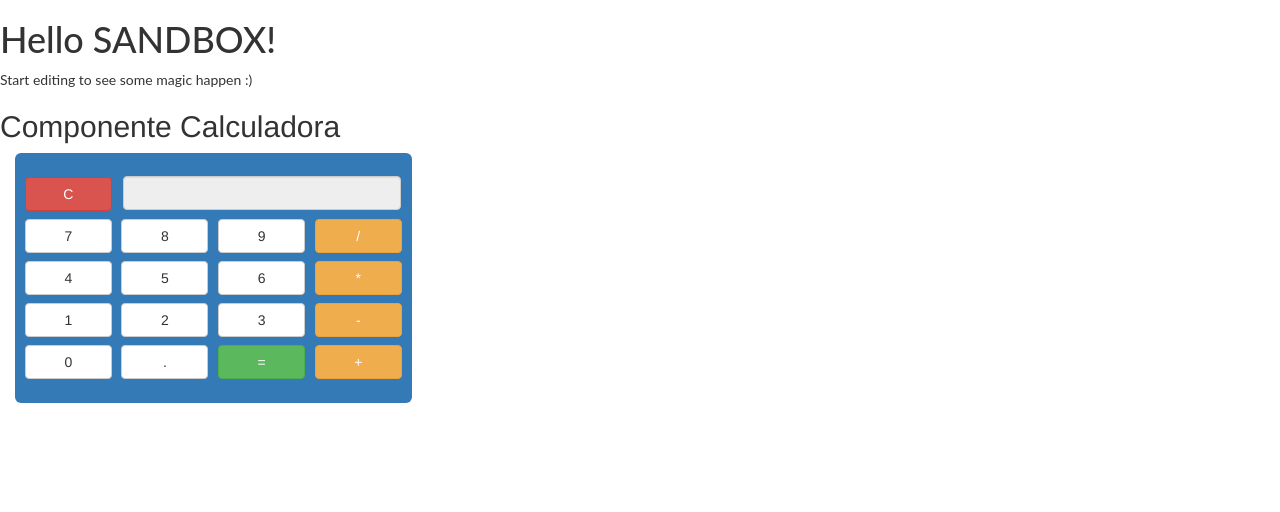
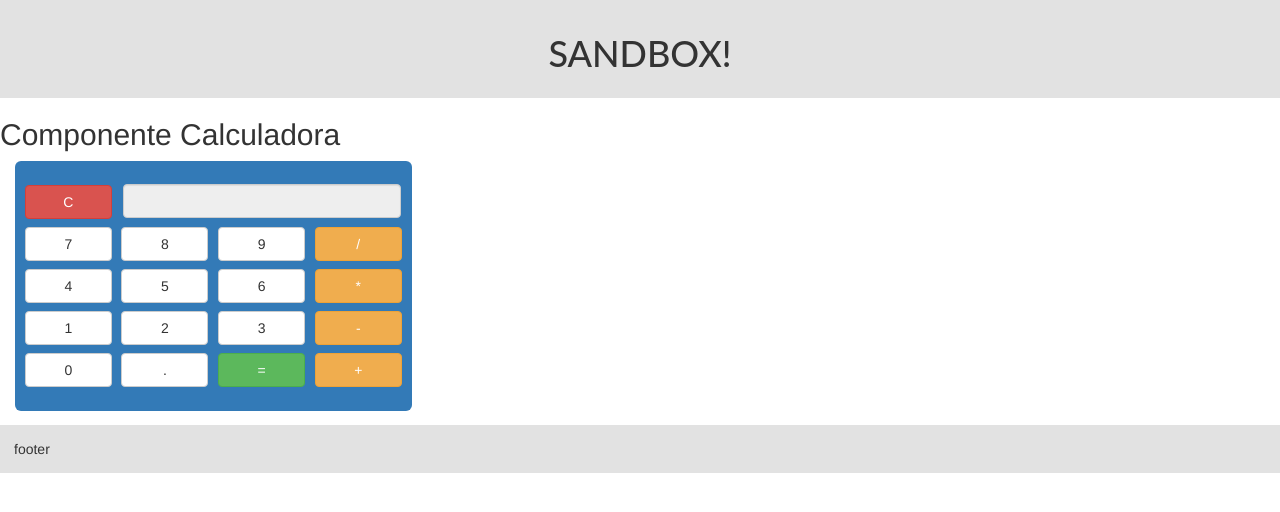
Before and after one commit to SergioCNCruz/scnc-angular-sandbox, an Angular app: page / in a window 1280 px wide. Shown: the top 512 px of the page. Built offline with nearby package versions, Linux system fonts and the light colour scheme.

Commit message:
Cria service the calculadora

```diff
--- a/src/app/app.component.css
+++ b/src/app/app.component.css
@@ -1,3 +1,14 @@
+header {
+  display: block;
+  padding: 1em;
+  background-color: #e2e2e2;
+  text-align: center;
+}
 p {
   font-family: Lato;
 }
+footer {
+  display: block;
+  padding: 1em;
+  background-color: #e2e2e2;
+}
--- a/src/app/app.component.html
+++ b/src/app/app.component.html
@@ -1,5 +1,7 @@
-<hello name="{{ name }}"></hello>
-<p>
-  Start editing to see some magic happen :)
-</p>
+<header>
+  <hello name="{{ name }}"></hello>
+</header>
 <app-calculadora></app-calculadora>
+<footer>
+  footer
+</footer>
--- a/src/app/calculadora/components/calculadora.component.ts
+++ b/src/app/calculadora/components/calculadora.component.ts
@@ -8,9 +8,34 @@ import { CalculadoraService } from '../services';
 })
 export class CalculadoraComponent implements OnInit {
 
+  private numero1: string;
+  private numero2: string;
+  private resultado: string;
+  private operacao: string;
+
   constructor(private calculadoraService: CalculadoraService ) { }
 
   ngOnInit() {
+    this.limpar()
+  }
+
+  limpar(): void {
+    this.numero1 = '0',
+    this.numero2 = null,
+    this.resultado = null,
+    this.operacao = null
+  }
+
+  adicionarNumero(numero: string): void {
+    if (this.operacao == null) {
+      this.numero1 = this.concatenarNumero(this.numero1, numero);
+    } else {
+      this.numero2 = this.concatenarNumero(this.numero2, numero);
+    }
+  }
+
+  concatenarNumero(numAtuarl, numConcat): string {
+    return numAtuarl + numConcat
   }
 
 }
--- a/src/app/hello.component.ts
+++ b/src/app/hello.component.ts
@@ -2,7 +2,7 @@ import { Component, Input } from '@angular/core';
 
 @Component({
   selector: 'hello',
-  template: `<h1>Hello {{name}}!</h1>`,
+  template: `<h1>{{name}}!</h1>`,
   styles: [`h1 { font-family: Lato; }`]
 })
 export class HelloComponent  {
```
